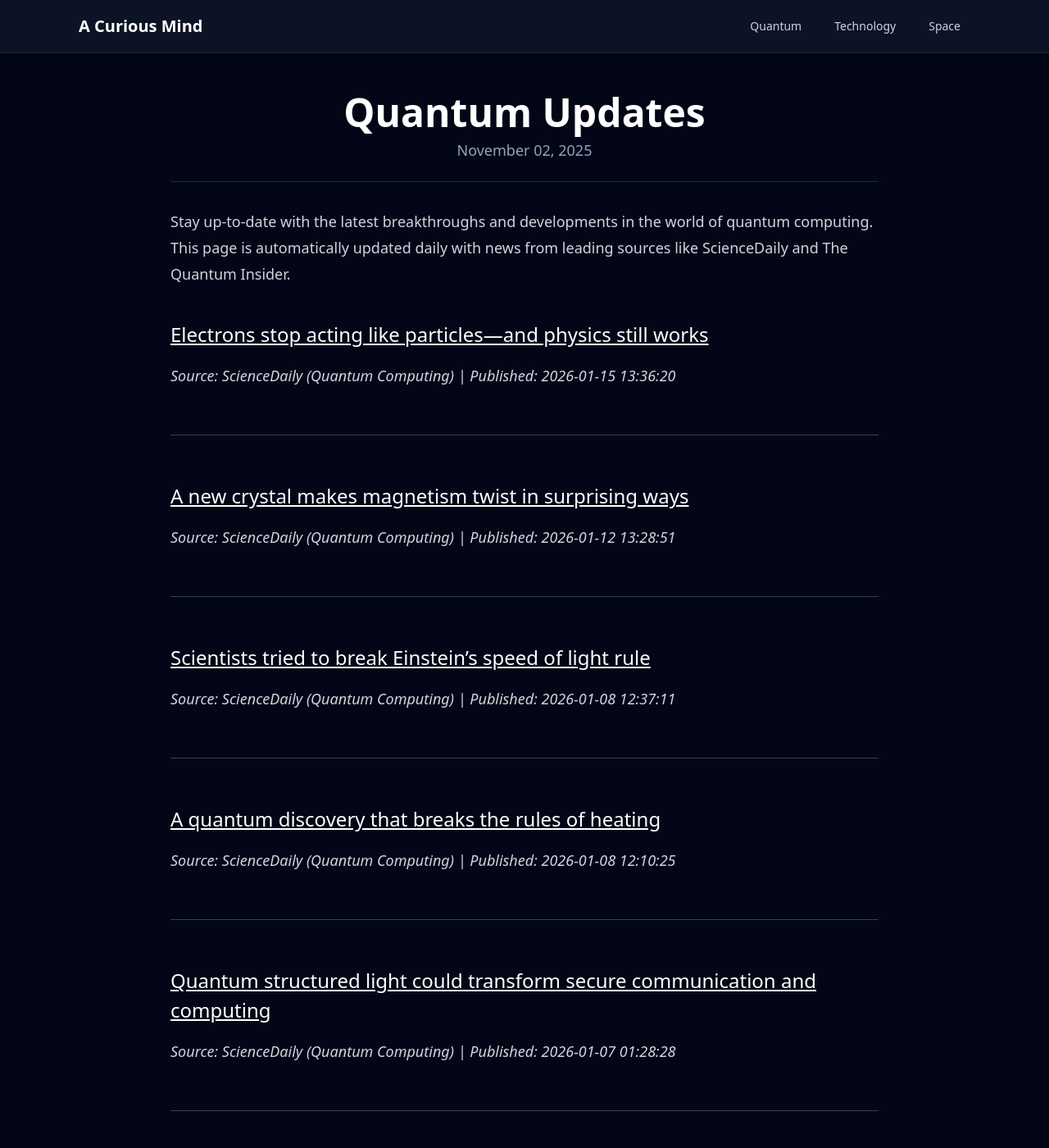
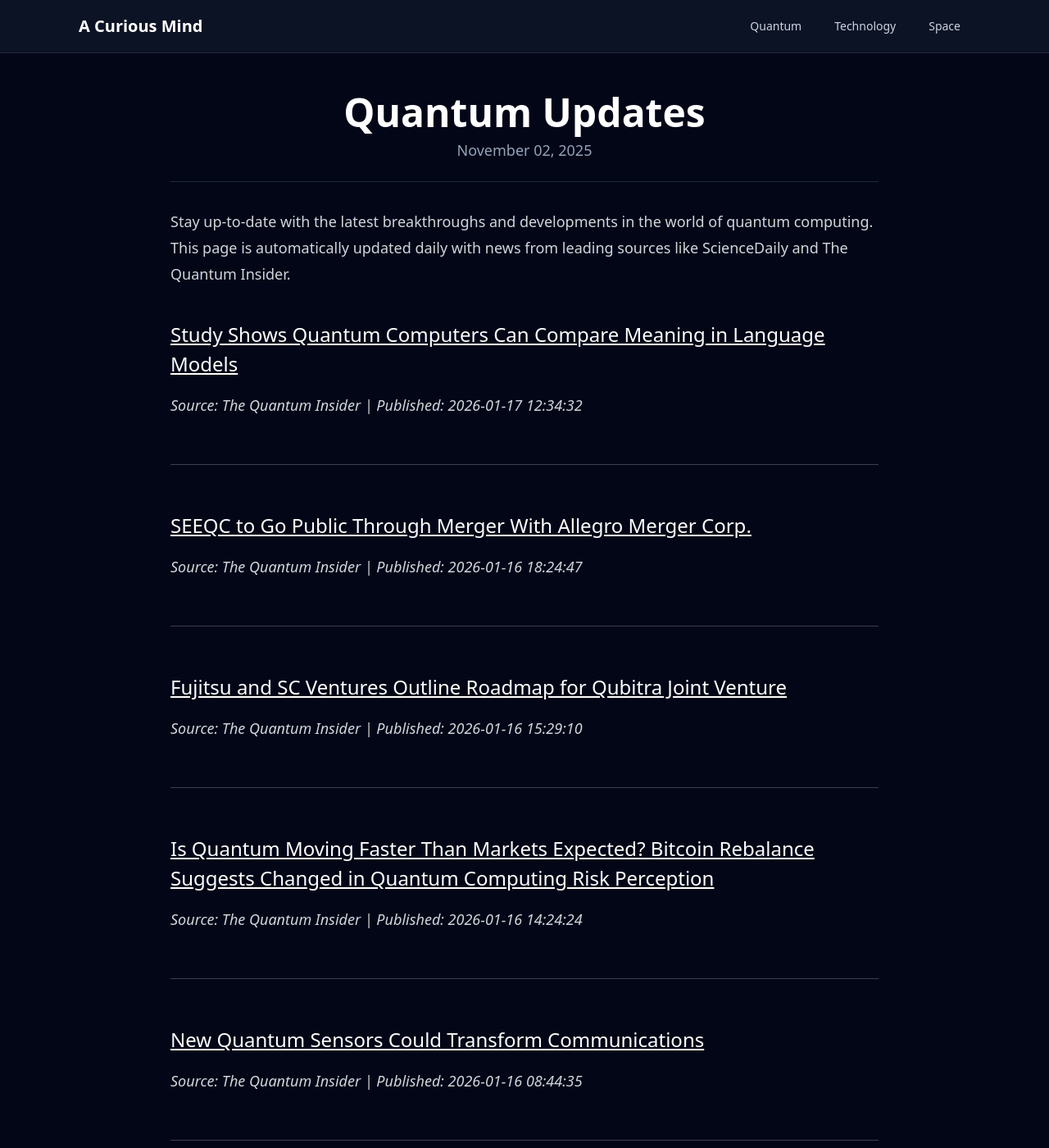
Before and after one commit to onehl7/onehl7.github.io, a Jekyll site: the page built from _posts/2025-11-02-quantum-updates.md, in a window 1280 px wide and 1400 px high. Shown: the whole window at 82% size. Built offline with Jekyll 4.4.1, drawn with Linux system fonts in a browser that asks for light colours; nearby versions of some CDN libraries.

Commit message:
Update quantum news data

```diff
--- a/_data/quantum_news.json
+++ b/_data/quantum_news.json
@@ -1,4 +1,34 @@
 [
+  {
+    "source": "The Quantum Insider",
+    "title": "Study Shows Quantum Computers Can Compare Meaning in Language Models",
+    "link": "https://thequantuminsider.com/2026/01/17/study-shows-quantum-computers-can-compare-meaning-in-language-models/",
+    "published": "2026-01-17 12:34:32"
+  },
+  {
+    "source": "The Quantum Insider",
+    "title": "SEEQC to Go Public Through Merger With Allegro Merger Corp.",
+    "link": "https://thequantuminsider.com/2026/01/16/seeqc-to-go-public-through-merger-with-allegro-merger-corp/",
+    "published": "2026-01-16 18:24:47"
+  },
+  {
+    "source": "The Quantum Insider",
+    "title": "Fujitsu and SC Ventures Outline Roadmap for Qubitra Joint Venture",
+    "link": "https://thequantuminsider.com/2026/01/16/fujitsu-sc-ventures-qubitra-roadmap/",
+    "published": "2026-01-16 15:29:10"
+  },
+  {
+    "source": "The Quantum Insider",
+    "title": "Is Quantum Moving Faster Than Markets Expected? Bitcoin Rebalance Suggests Changed in Quantum Computing Risk Perception",
+    "link": "https://thequantuminsider.com/2026/01/16/is-quantum-moving-faster-than-markets-expected-bitcoin-rebalance-suggests-changed-in-quantum-computing-risk-perception/",
+    "published": "2026-01-16 14:24:24"
+  },
+  {
+    "source": "The Quantum Insider",
+    "title": "New Quantum Sensors Could Transform Communications",
+    "link": "https://thequantuminsider.com/2026/01/16/new-quantum-sensors-could-transform-communications/",
+    "published": "2026-01-16 08:44:35"
+  },
   {
     "source": "ScienceDaily (Quantum Computing)",
     "title": "Electrons stop acting like particles\u2014and physics still works",
```
